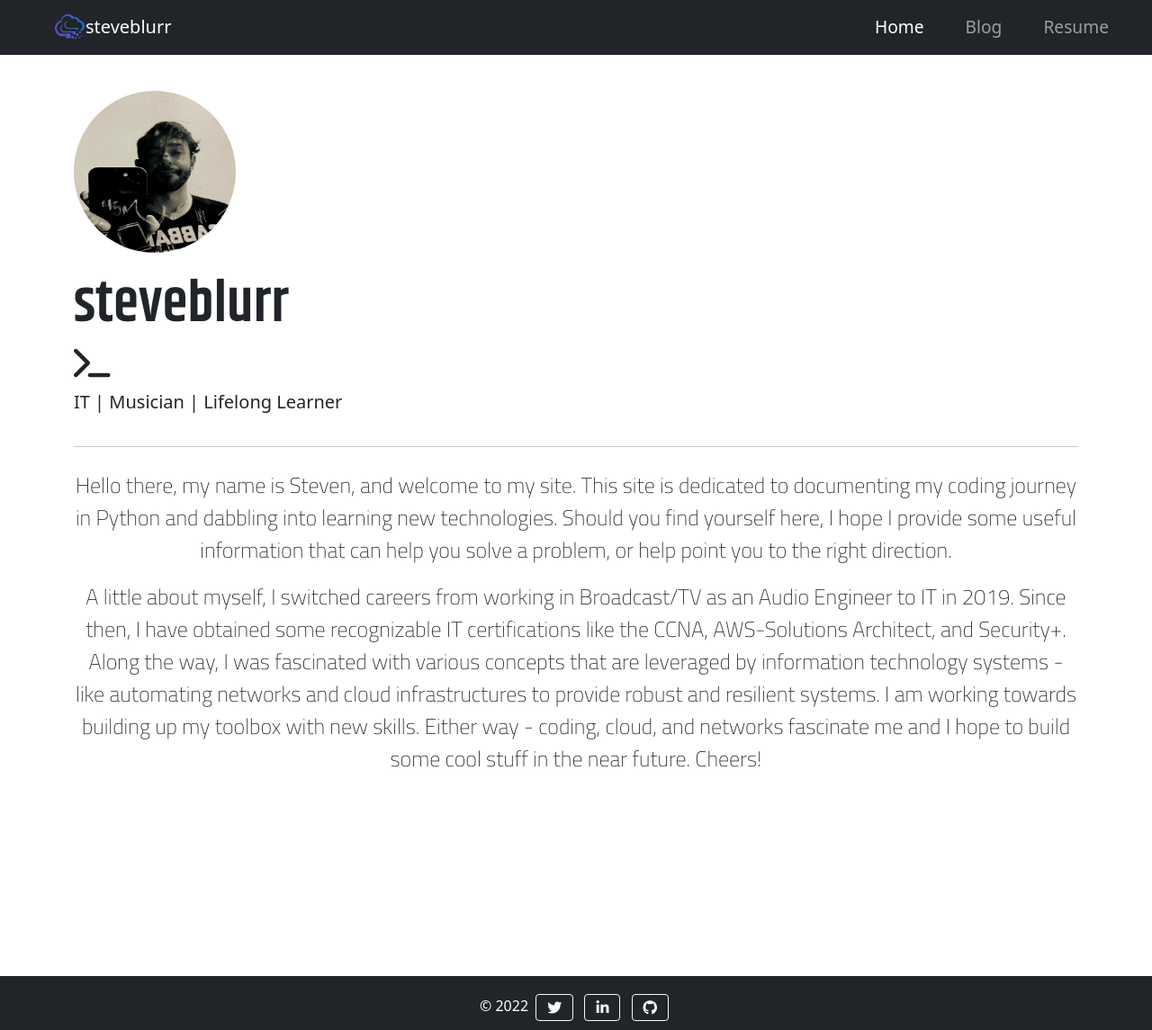
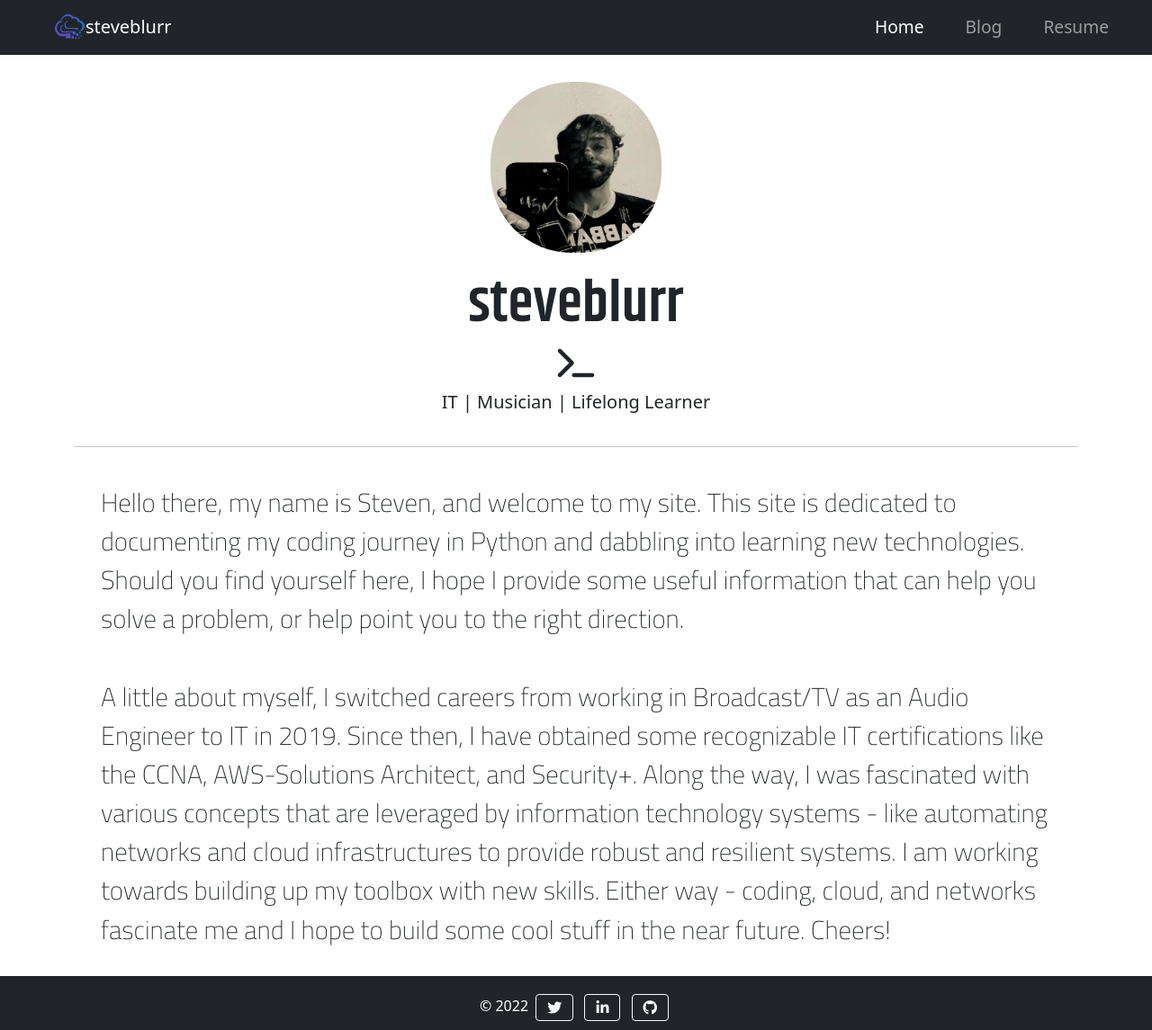
Before and after one commit to steveblurr/spazztictreeprotocol.com, a Jekyll site: the page built from index.markdown, in a window 1280 px wide. Shown: the whole page at 90% size. Built offline with Jekyll 4.4.1, drawn with Linux system fonts in a browser that asks for light colours; nearby versions of some CDN libraries; some web fonts are replaced.

Commit message:
finally done w index edits

```diff
--- a/Gemfile
+++ b/Gemfile
@@ -30,3 +30,5 @@ end
 
 # Performance-booster for watching directories on Windows
 gem "wdm", "~> 0.1.1", :platforms => [:mingw, :x64_mingw, :mswin]
+
+gem "webrick", "~> 1.7"
--- a/css/styles.css
+++ b/css/styles.css
@@ -27,14 +27,21 @@ foot-section {
     padding-top: 40px;
     height: auto;
     text-align: center;
+    padding-bottom: 20px;
   }
 
   .index-name {
-    padding-top: 30px;
+    padding-top: 50px;
     font-family: 'Khand', sans-serif;
-    font-size: 3rem;
+    font-size: 7rem;
     font-weight: 600;
   }
+
+  .index-intro-summary p {
+    font-size: 28px;
+  }
+
+
 }
 
 .main-div {
@@ -56,33 +63,21 @@ foot-section {
 }
 
 
-.intro-div {
-  text-align: center;
+.index-intro-summary p {
+  text-align: left;
+  margin: 30px;
   padding-top: 10px;
+  padding-bottom: 60px;
+  font-family: "Titillium Web", sans-serif;
+  font-size: 1.8rem;
 }
 
-@media only screen and (min-width: 600px){
-      .intro-div {
-        text-align: left;
-        padding-top: 10px;
-      }
+.index-image{
+  height: 190px;
+  width: 190px;
+  border-radius: 90px;
+}
 
-      .index-intro {
-        font-size: 1.2rem;
-      }
-
-
-    .index-intro {
-      font-family: 'Titillium Web', sans-serif;
-      font-size: 1.5rem;
-    }
-
-    .index-image{
-      height: 180px;
-      width: 180px;
-      border-radius: 90px;
-    }
-}
 /* NAVIGATION */
 .nav-con {
     padding-left: 60px;
--- a/index.markdown
+++ b/index.markdown
@@ -19,8 +19,10 @@ permalink: /
       </div>
       <div class="index-intro-summary container-md container-sm">
 
-              <p class="index-intro"> Hello there, my name is Steven, and welcome to my site. This site is dedicated to documenting my coding journey in Python and dabbling into learning new technologies. Should you find yourself here, I hope I provide some useful information that can help you solve a problem, or help point you to the right direction.</p>
-              <p class="index-intro">A little about myself, I switched careers from working in Broadcast/TV as an Audio Engineer to IT in 2019. Since then, I have obtained some recognizable IT certifications like the CCNA, AWS-Solutions Architect, and Security+. Along the way, I was fascinated with various concepts that are leveraged by information technology systems - like automating networks and cloud infrastructures to provide robust and resilient systems. I am working towards building up my toolbox with new skills. Either way - coding, cloud, and networks fascinate me and I hope to build some cool stuff in the near future. Cheers! </p>
+              <p class="index-intro"> Hello there, my name is Steven, and welcome to my site. This site is dedicated to documenting my coding journey in Python and dabbling into learning new technologies. Should you find yourself here, I hope I provide some useful information that can help you solve a problem, or help point you to the right direction.
+              <br>
+              <br>
+                A little about myself, I switched careers from working in Broadcast/TV  as an Audio Engineer to IT in 2019. Since then, I have obtained some recognizable IT certifications like the CCNA, AWS-Solutions Architect, and Security+. Along the way, I was fascinated with various concepts that are leveraged by information technology systems - like automating networks and cloud infrastructures to provide robust and resilient systems. I am working towards building up my toolbox with new skills. Either way - coding, cloud, and networks fascinate me and I hope to build some cool stuff in the near future. Cheers! </p>
       </div>
 
 
```
Also changed, not shown: Gemfile.lock, 1 other file.
